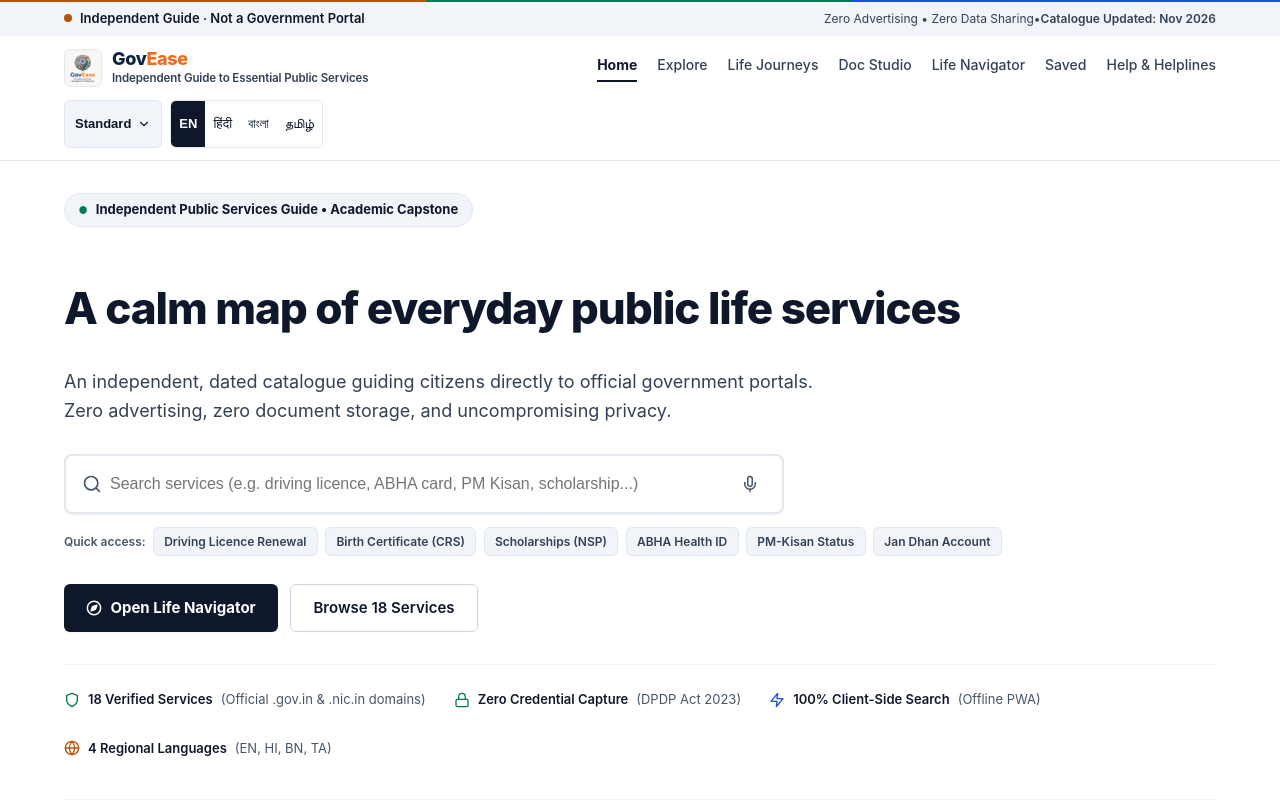
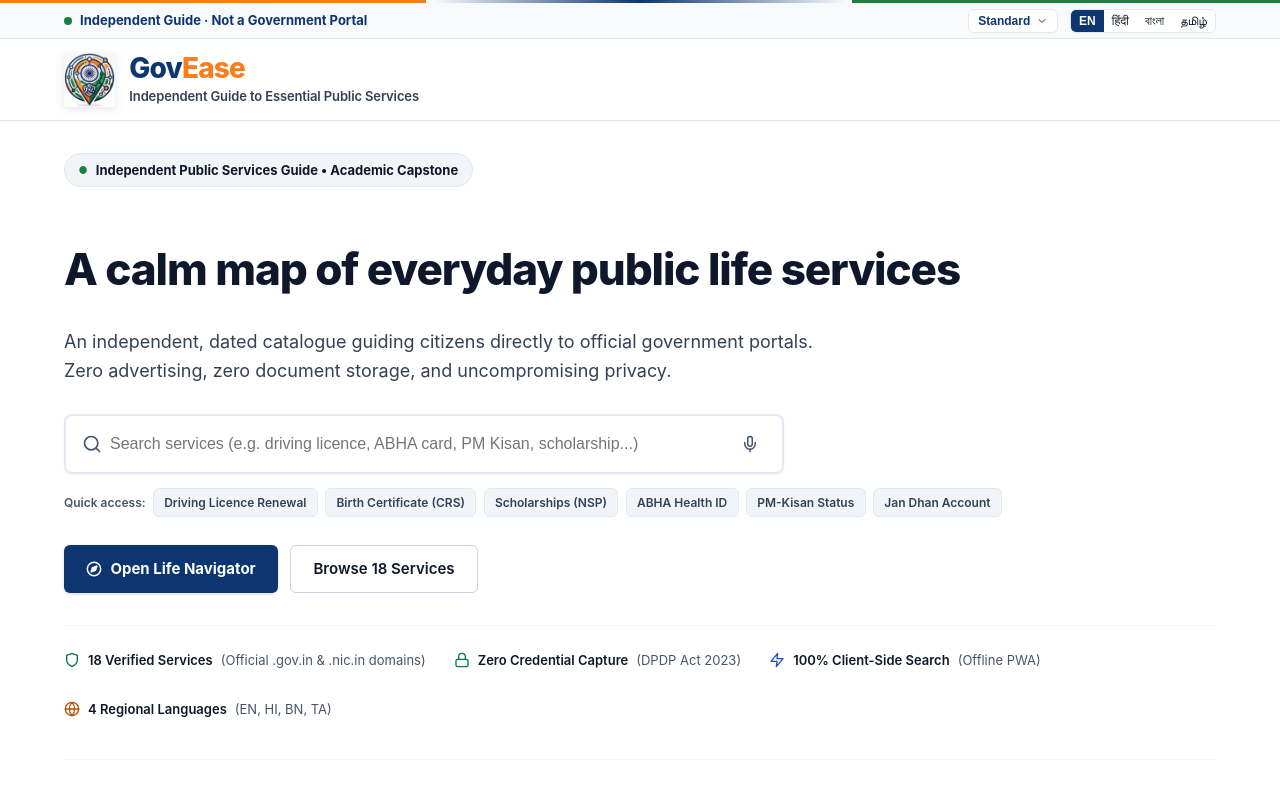
Before and after one commit to Anirban4ru/GovEase, a Next.js app: page / in a window 1280 px wide. Shown: the top 800 px of the page. Built offline with nearby package versions, Linux system fonts and the light colour scheme.

Commit message:
feat(ui): enlarge branding, apply emblem seal, and organize two-tier sovereign header

```diff
--- a/src/app/page.tsx
+++ b/src/app/page.tsx
@@ -267,7 +267,9 @@ function HomeContent() {
             color: "var(--color-ink)",
           }}
         >
-          <span style={{ color: "var(--color-teal-text)", fontSize: "0.625rem" }}>●</span>
+          <span style={{ color: "var(--color-govease-green, #1c7e41)", fontSize: "0.625rem" }}>
+            ●
+          </span>
           <span>
             {locale === "hi"
               ? "स्वतंत्र लोक सेवा मार्गदर्शिका • बी.टेक कैपस्टोन"
@@ -386,14 +388,14 @@ function HomeContent() {
               alignItems: "center",
               gap: "0.5rem",
               padding: "0.65rem 1.4rem",
-              backgroundColor: "var(--color-ink)",
-              color: "var(--color-neutral-0)",
+              backgroundColor: "var(--color-govease-navy, #0d3570)",
+              color: "#ffffff",
               borderRadius: "var(--radius-sm)",
               fontWeight: 700,
               fontSize: "0.9375rem",
               textDecoration: "none",
               minHeight: "var(--min-touch-target)",
-              boxShadow: "var(--shadow-sm)",
+              boxShadow: "0 1px 3px rgba(13, 53, 112, 0.2)",
             }}
           >
             <svg
--- a/src/components/Header.tsx
+++ b/src/components/Header.tsx
@@ -26,19 +26,16 @@ export function Header() {
       {/* Cartographic Field Map Accent Ribbon */}
       <div className="civic-map-ribbon civic-tricolor-bar" role="presentation" aria-hidden="true" />
 
-      {/* Independent Guide Disclaimer Banner */}
+      {/* Level 1: Sovereign Utility & Accessibility Strip */}
       <div
         role="region"
         aria-label="Public Benefit Trust Banner"
         style={{
-          backgroundColor: "var(--color-ground-muted)",
-          borderBottom: "1px solid var(--color-border-subtle)",
-          padding: "0.375rem 1rem",
+          backgroundColor: "#f8f9fa",
+          borderBottom: "1px solid var(--color-border-default)",
+          padding: "0.35rem 0",
           fontSize: "0.8125rem",
           color: "var(--color-content-secondary)",
-          display: "flex",
-          justifyContent: "space-between",
-          alignItems: "center",
         }}
       >
         <div
@@ -51,118 +48,36 @@ export function Header() {
             gap: "0.5rem",
           }}
         >
-          <div style={{ display: "flex", alignItems: "center", gap: "0.5rem" }}>
+          {/* Left: Official Trust Stamp */}
+          <div style={{ display: "flex", alignItems: "center", gap: "0.5rem", flexWrap: "wrap" }}>
             <span
               style={{
                 display: "inline-block",
                 width: "8px",
                 height: "8px",
                 borderRadius: "50%",
-                backgroundColor: "var(--color-ochre)",
+                backgroundColor: "var(--color-govease-green, #1c7e41)",
               }}
               aria-hidden="true"
             />
-            <span style={{ fontWeight: 600, color: "var(--color-ink)" }}>
+            <span style={{ fontWeight: 700, color: "var(--color-govease-navy, #0d3570)" }}>
               {t("common.disclaimerBadge")}
             </span>
-          </div>
-          <div
-            style={{
-              fontSize: "0.75rem",
-              color: "var(--color-content-secondary)",
-              display: "flex",
-              gap: "0.75rem",
-              alignItems: "center",
-            }}
-            className="hidden sm:inline"
-          >
-            <span>Zero Advertising • Zero Data Sharing</span>
-            <span aria-hidden="true">•</span>
-            <span style={{ fontWeight: 600 }}>Catalogue Updated: Nov 2026</span>
-          </div>
-        </div>
-      </div>
-
-      {/* Main App Bar */}
-      <header
-        style={{
-          backgroundColor: "var(--color-surface-page)",
-          borderBottom: "1px solid var(--color-border-default)",
-          padding: "0.75rem 0",
-          position: "sticky",
-          top: 0,
-          zIndex: 40,
-        }}
-      >
-        <div
-          className="app-container"
-          style={{
-            display: "flex",
-            alignItems: "center",
-            justifyContent: "space-between",
-            flexWrap: "wrap",
-            gap: "0.75rem",
-          }}
-        >
-          {/* Brand & Logo */}
-          <Link
-            href="/"
-            style={{
-              display: "flex",
-              alignItems: "center",
-              gap: "0.625rem",
-              textDecoration: "none",
-              color: "inherit",
-              minWidth: 0,
-              flexShrink: 1,
-            }}
-          >
-            {/* eslint-disable-next-line @next/next/no-img-element */}
-            <img
-              src="/apple-touch-icon.png"
-              alt="GovEase Official Seal"
-              width="38"
-              height="38"
+            <span
+              className="hidden md:inline"
               style={{
-                borderRadius: "var(--radius-sm)",
-                border: "1px solid var(--color-border-default)",
-                backgroundColor: "#ffffff",
-                flexShrink: 0,
+                fontSize: "0.75rem",
+                color: "#64748b",
+                paddingLeft: "0.25rem",
               }}
-            />
-            <div style={{ display: "flex", flexDirection: "column" }}>
-              <span
-                style={{
-                  fontSize: "1.125rem",
-                  fontWeight: 800,
-                  letterSpacing: "-0.02em",
-                  lineHeight: 1.2,
-                }}
-              >
-                <span style={{ color: "var(--color-govease-navy, #0c2340)" }}>Gov</span>
-                <span style={{ color: "var(--color-govease-saffron, #f26a1b)" }}>Ease</span>
-              </span>
-              <span
-                style={{
-                  fontSize: "0.72rem",
-                  color: "var(--color-content-secondary)",
-                  fontWeight: 600,
-                  letterSpacing: "-0.01em",
-                }}
-              >
-                {t("common.tagline")}
-              </span>
-            </div>
-          </Link>
-
-          {/* Desktop Primary Nav */}
-          <div className="hidden md:block">
-            <DesktopNavigation />
+            >
+              • 100% Official .gov.in & .nic.in Portals
+            </span>
           </div>
 
-          {/* Controls: Mode & Language */}
-          <div style={{ display: "flex", alignItems: "center", gap: "0.5rem", flexShrink: 0 }}>
-            {/* Mode Selector */}
+          {/* Right: Controls (Language Switcher & Mode Selector) */}
+          <div style={{ display: "flex", alignItems: "center", gap: "0.75rem", flexWrap: "wrap" }}>
+            {/* Presentation Mode Selector */}
             <div style={{ position: "relative" }}>
               <button
                 type="button"
@@ -173,21 +88,20 @@ export function Header() {
                   display: "flex",
                   alignItems: "center",
                   gap: "0.375rem",
-                  padding: "0.375rem 0.625rem",
-                  fontSize: "0.8125rem",
+                  padding: "0.25rem 0.55rem",
+                  fontSize: "0.75rem",
                   fontWeight: 600,
-                  backgroundColor: "var(--color-neutral-100)",
-                  color: "var(--color-content-primary)",
+                  backgroundColor: "#ffffff",
+                  color: "var(--color-govease-navy, #0d3570)",
                   border: "1px solid var(--color-border-default)",
                   borderRadius: "var(--radius-sm)",
                   cursor: "pointer",
-                  minHeight: "var(--min-touch-target)",
                 }}
               >
                 <span>{t(`modes.${mode}`)}</span>
                 <svg
-                  width="14"
-                  height="14"
+                  width="12"
+                  height="12"
                   viewBox="0 0 24 24"
                   fill="none"
                   stroke="currentColor"
@@ -242,10 +156,12 @@ export function Header() {
                         padding: "0.5rem 0.75rem",
                         fontSize: "0.8125rem",
                         backgroundColor:
-                          mode === opt.id ? "var(--color-brand-primary-subtle)" : "transparent",
+                          mode === opt.id
+                            ? "var(--color-govease-saffron-subtle, rgba(252, 125, 27, 0.08))"
+                            : "transparent",
                         color:
                           mode === opt.id
-                            ? "var(--color-brand-primary)"
+                            ? "var(--color-govease-navy, #0d3570)"
                             : "var(--color-content-primary)",
                         fontWeight: mode === opt.id ? 700 : 500,
                         border: "none",
@@ -268,7 +184,7 @@ export function Header() {
                 border: "1px solid var(--color-border-default)",
                 borderRadius: "var(--radius-sm)",
                 overflow: "hidden",
-                minHeight: "var(--min-touch-target)",
+                backgroundColor: "#ffffff",
               }}
             >
               {(
@@ -286,20 +202,16 @@ export function Header() {
                   aria-pressed={locale === lang.id}
                   aria-label={`${lang.label} (${lang.title})`}
                   style={{
-                    padding: "0.375rem 0.5rem",
-                    fontSize: "0.8125rem",
+                    padding: "0.25rem 0.5rem",
+                    fontSize: "0.75rem",
                     fontWeight: locale === lang.id ? 700 : 500,
                     backgroundColor:
-                      locale === lang.id
-                        ? "var(--color-brand-primary)"
-                        : "var(--color-surface-page)",
-                    color:
-                      locale === lang.id
-                        ? "var(--color-content-inverse)"
-                        : "var(--color-content-primary)",
+                      locale === lang.id ? "var(--color-govease-navy, #0d3570)" : "transparent",
+                    color: locale === lang.id ? "#ffffff" : "var(--color-content-primary)",
                     border: "none",
                     cursor: "pointer",
                     whiteSpace: "nowrap",
+                    transition: "background-color 0.15s ease",
                   }}
                 >
                   {lang.label}
@@ -308,6 +220,116 @@ export function Header() {
             </div>
           </div>
         </div>
+      </div>
+
+      {/* Level 2: Main Application Header */}
+      <header
+        style={{
+          backgroundColor: "#ffffff",
+          borderBottom: "1px solid var(--color-border-default)",
+          padding: "0.85rem 0",
+          position: "sticky",
+          top: 0,
+          zIndex: 40,
+          boxShadow: "0 1px 3px rgba(13, 53, 112, 0.04)",
+        }}
+      >
+        <div
+          className="app-container"
+          style={{
+            display: "flex",
+            alignItems: "center",
+            justifyContent: "space-between",
+            gap: "1.5rem",
+          }}
+        >
+          {/* Brand & Logo - Prominent, Bold, Sovereign */}
+          <Link
+            href="/"
+            style={{
+              display: "flex",
+              alignItems: "center",
+              gap: "0.875rem",
+              textDecoration: "none",
+              color: "inherit",
+              minWidth: 0,
+              flexShrink: 0,
+            }}
+          >
+            {/* eslint-disable-next-line @next/next/no-img-element */}
+            <img
+              src="/govease-seal.png"
+              alt="GovEase Official Seal"
+              width="54"
+              height="57"
+              style={{
+                height: "54px",
+                width: "auto",
+                objectFit: "contain",
+                flexShrink: 0,
+                filter: "drop-shadow(0 2px 4px rgba(13, 53, 112, 0.12))",
+              }}
+            />
+            <div style={{ display: "flex", flexDirection: "column" }}>
+              <div
+                style={{
+                  fontSize: "1.75rem",
+                  fontWeight: 800,
+                  letterSpacing: "-0.03em",
+                  lineHeight: 1.1,
+                  display: "flex",
+                  alignItems: "baseline",
+                }}
+              >
+                <span style={{ color: "var(--color-govease-navy, #0d3570)" }}>Gov</span>
+                <span style={{ color: "var(--color-govease-saffron, #fc7d1b)" }}>Ease</span>
+              </div>
+              <span
+                style={{
+                  fontSize: "0.8125rem",
+                  color: "#334155",
+                  fontWeight: 600,
+                  letterSpacing: "-0.01em",
+                  marginTop: "2px",
+                }}
+              >
+                {t("common.tagline")}
+              </span>
+            </div>
+          </Link>
+
+          {/* Desktop Primary Nav & Action Button */}
+          <div
+            className="hidden lg:flex"
+            style={{
+              alignItems: "center",
+              gap: "1.75rem",
+              flexShrink: 0,
+            }}
+          >
+            <DesktopNavigation />
+            <Link
+              href="/explore"
+              style={{
+                padding: "0.5rem 1rem",
+                backgroundColor: "var(--color-govease-navy, #0d3570)",
+                color: "#ffffff",
+                borderRadius: "var(--radius-sm)",
+                fontWeight: 700,
+                fontSize: "0.8125rem",
+                textDecoration: "none",
+                display: "inline-flex",
+                alignItems: "center",
+                gap: "0.375rem",
+                boxShadow: "0 1px 2px rgba(13, 53, 112, 0.15)",
+                transition: "background-color 0.15s ease",
+              }}
+            >
+              <span>{t("nav.explore")} Directory</span>
+              <span aria-hidden="true">→</span>
+            </Link>
+          </div>
+        </div>
       </header>
     </>
   );
--- a/src/components/Navigation.tsx
+++ b/src/components/Navigation.tsx
@@ -20,7 +20,10 @@ export function DesktopNavigation() {
   ];
 
   return (
-    <nav aria-label="Desktop Primary Navigation" style={{ display: "flex", gap: "1.25rem" }}>
+    <nav
+      aria-label="Desktop Primary Navigation"
+      style={{ display: "flex", alignItems: "center", gap: "1.25rem" }}
+    >
       {navItems.map((item) => {
         const isActive = pathname === item.href;
         return (
@@ -29,14 +32,16 @@ export function DesktopNavigation() {
             href={item.href}
             aria-current={isActive ? "page" : undefined}
             style={{
-              color: isActive ? "var(--color-brand-primary)" : "var(--color-content-secondary)",
-              fontWeight: isActive ? 700 : 500,
+              color: isActive
+                ? "var(--color-govease-navy, #0d3570)"
+                : "var(--color-content-secondary)",
+              fontWeight: isActive ? 700 : 600,
               fontSize: "0.875rem",
               textDecoration: "none",
               borderBottom: isActive
-                ? "2px solid var(--color-brand-primary)"
-                : "2px solid transparent",
-              paddingBottom: "0.25rem",
+                ? "2.5px solid var(--color-govease-saffron, #fc7d1b)"
+                : "2.5px solid transparent",
+              padding: "0.35rem 0.15rem",
               transition: "color var(--transition-fast), border-color var(--transition-fast)",
             }}
           >
--- a/src/styles/tokens.css
+++ b/src/styles/tokens.css
@@ -27,13 +27,16 @@
   --color-ink-blue: #1d4ed8;
   --color-ink-blue-hover: #1e40af;
 
-  /* GovEase Official Sovereign Brand Palette */
-  --color-govease-navy: #0c2340;
-  --color-govease-blue: #0a3678;
-  --color-govease-saffron: #f26a1b;
+  /* GovEase Official Sovereign Brand Palette (Extracted Directly From Emblem) */
+  --color-govease-navy: #0d3570;
+  --color-govease-navy-dark: #092652;
+  --color-govease-blue: #14376a;
+  --color-govease-saffron: #fc7d1b;
   --color-govease-saffron-dark: #c2410c;
-  --color-govease-green: #0f7638;
-  --color-govease-ivory: #f8f9fa;
+  --color-govease-saffron-subtle: rgba(252, 125, 27, 0.08);
+  --color-govease-green: #1c7e41;
+  --color-govease-green-subtle: rgba(28, 126, 65, 0.08);
+  --color-govease-ivory: #f9f5f2;
 
   /* Semantic Brand & Action Tokens */
   --color-brand-primary: var(--color-ink);
@@ -223,15 +226,16 @@ body[data-mode="assisted"] {
 /* Civic Accent Ribbon */
 .civic-tricolor-bar,
 .civic-map-ribbon {
-  height: 2px;
+  height: 3px;
   width: 100%;
   background: linear-gradient(
     90deg,
-    var(--color-ochre) 0%,
-    var(--color-ochre) 33.3%,
-    var(--color-teal) 33.3%,
-    var(--color-teal) 66.6%,
-    var(--color-ink-blue) 66.6%,
-    var(--color-ink-blue) 100%
+    var(--color-govease-saffron, #fc7d1b) 0%,
+    var(--color-govease-saffron, #fc7d1b) 33.3%,
+    #ffffff 33.3%,
+    var(--color-govease-navy, #0d3570) 50%,
+    #ffffff 66.6%,
+    var(--color-govease-green, #1c7e41) 66.6%,
+    var(--color-govease-green, #1c7e41) 100%
   );
 }
```
Also changed, not shown: src/components/Footer.tsx (+28 -13 lines), public/govease-seal.png (added).
